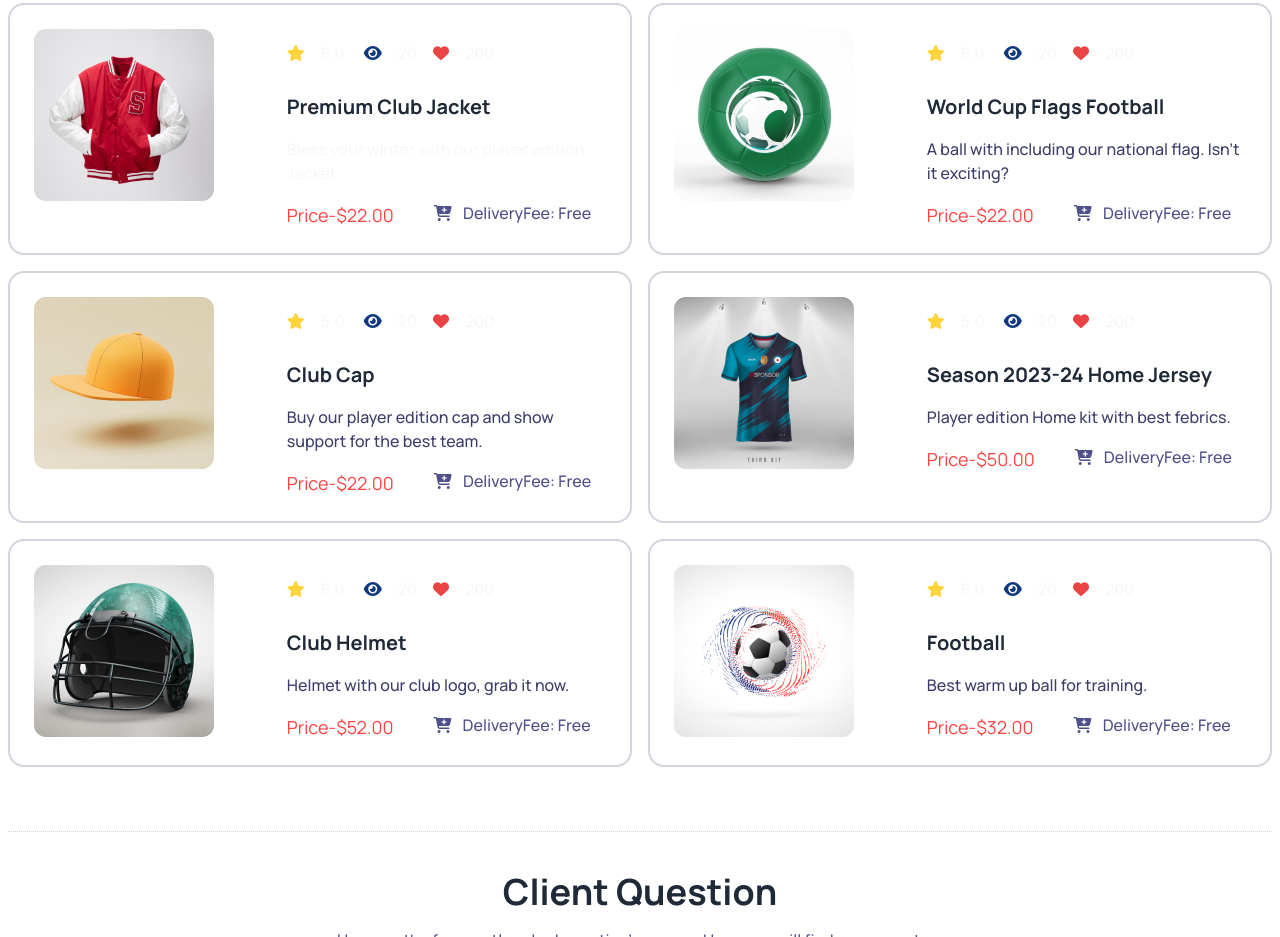
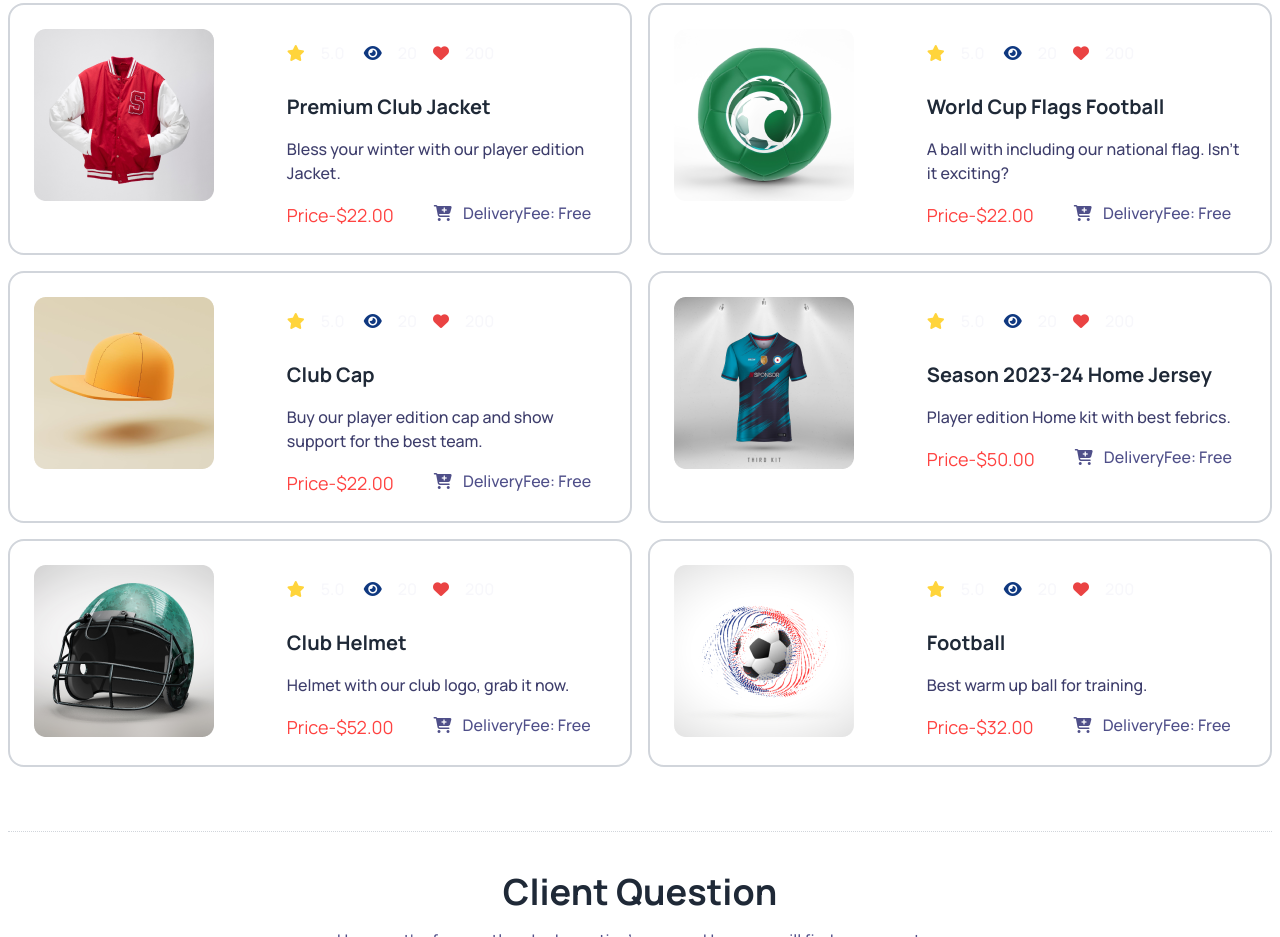
Before and after one commit to nur-rafi/assignment-3, a plain HTML site: page index.html in a window 1280 px wide. Shown: the part 2335-3272 px from the top of the page. Drawn offline with nearby package versions, Linux system fonts and the light colour scheme.

Commit message:
text colour

```diff
--- a/index.html
+++ b/index.html
@@ -277,7 +277,7 @@
                         <h4 class="text-xl font-bold">
                             Premium Club Jacket
                         </h4>
-                        <p class="text-base  text-[#f6f6fbe4] font-medium">
+                        <p class="text-base  text-[#262659e4] font-medium">
                             Bless your winter with our player edition Jacket.
                         </p>
 
```
